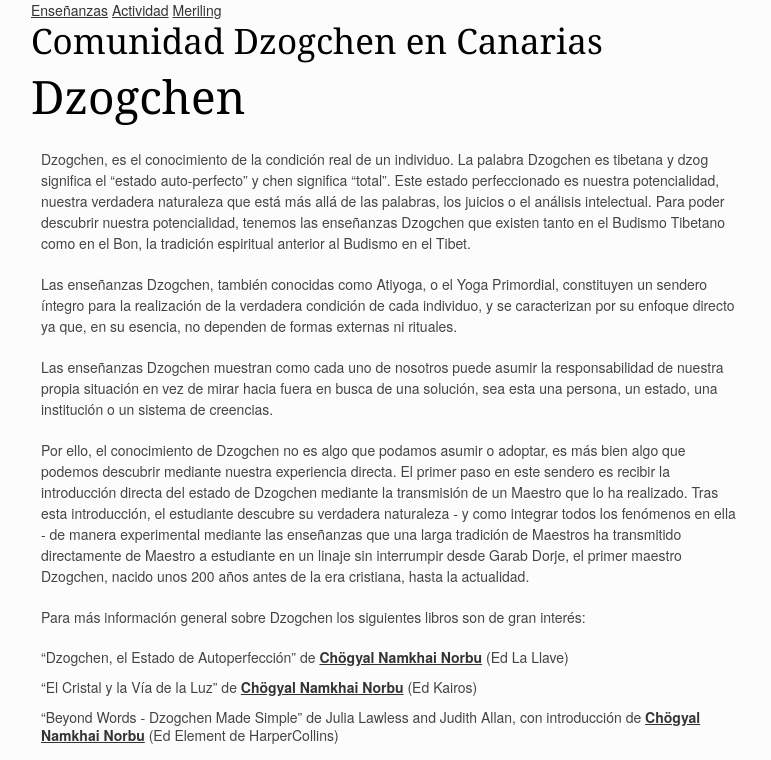
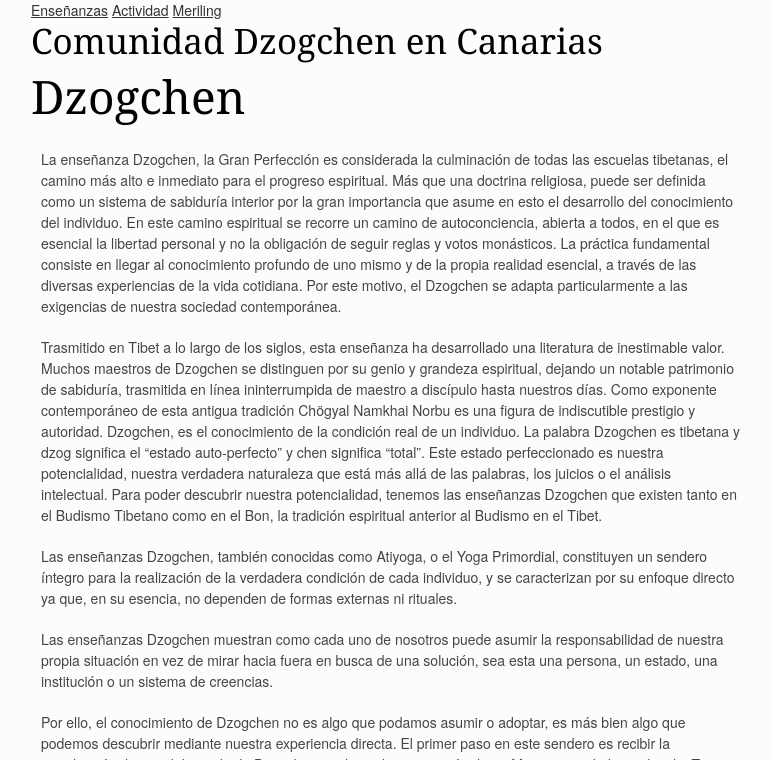
Before and after one commit to k1000/meriling, a Jekyll site: the page built from azul/dzogchen.md, in a window 1280 px wide, cut to the strip 0-760 px from the top of the page. Shown: the whole strip, without its empty margins (129-900 px from the left). Built offline with Jekyll 4.4.1, drawn with Linux system fonts in a browser that asks for light colours; nearby versions of some CDN libraries; some web fonts are replaced; comment, search, counter and statistics services are not loaded.

Commit message:
Update azul/dzogchen.md

```diff
--- a/azul/dzogchen.md
+++ b/azul/dzogchen.md
@@ -4,6 +4,9 @@ title: Dzogchen
 categories: azul
 youtube: DaJwuhs0ZPM
 ---
+La enseñanza Dzogchen, la Gran Perfección es considerada la culminación de todas las escuelas tibetanas, el camino más alto e inmediato para el progreso espiritual. Más que una doctrina religiosa, puede ser definida como un sistema de sabiduría interior por la gran importancia que asume en esto el desarrollo del conocimiento del individuo. En este camino espiritual se recorre un camino de autoconciencia, abierta a todos, en el que es esencial la libertad personal y no la obligación de seguir reglas y votos monásticos. La práctica fundamental consiste en llegar al conocimiento profundo de uno mismo y de la propia realidad esencial, a través de las diversas experiencias de la vida cotidiana. Por este motivo, el Dzogchen se adapta particularmente a las exigencias de nuestra sociedad contemporánea.
+
+Trasmitido en Tibet a lo largo de los siglos, esta enseñanza ha desarrollado una literatura de inestimable valor. Muchos maestros de Dzogchen se distinguen por su genio y grandeza espiritual, dejando un notable patrimonio de sabiduría, trasmitida en línea ininterrumpida de maestro a discípulo hasta nuestros días. Como exponente contemporáneo de esta antigua tradición Chögyal Namkhai Norbu es una figura de indiscutible prestigio y autoridad.
 Dzogchen, es el conocimiento de la condición real de un individuo. La palabra Dzogchen es tibetana y dzog significa el “estado auto-perfecto” y chen significa “total”. Este estado perfeccionado es nuestra potencialidad, nuestra verdadera naturaleza que está más allá de las palabras, los juicios o el análisis intelectual. Para poder descubrir nuestra potencialidad, tenemos las enseñanzas Dzogchen que existen tanto en el Budismo Tibetano como en el Bon, la tradición espiritual anterior al Budismo en el Tibet.
 
 Las enseñanzas Dzogchen, también conocidas como Atiyoga, o el Yoga Primordial, constituyen un sendero íntegro para la realización de la verdadera condición de cada individuo, y se caracterizan por su enfoque directo ya que, en su esencia, no dependen de formas externas ni rituales.
```
